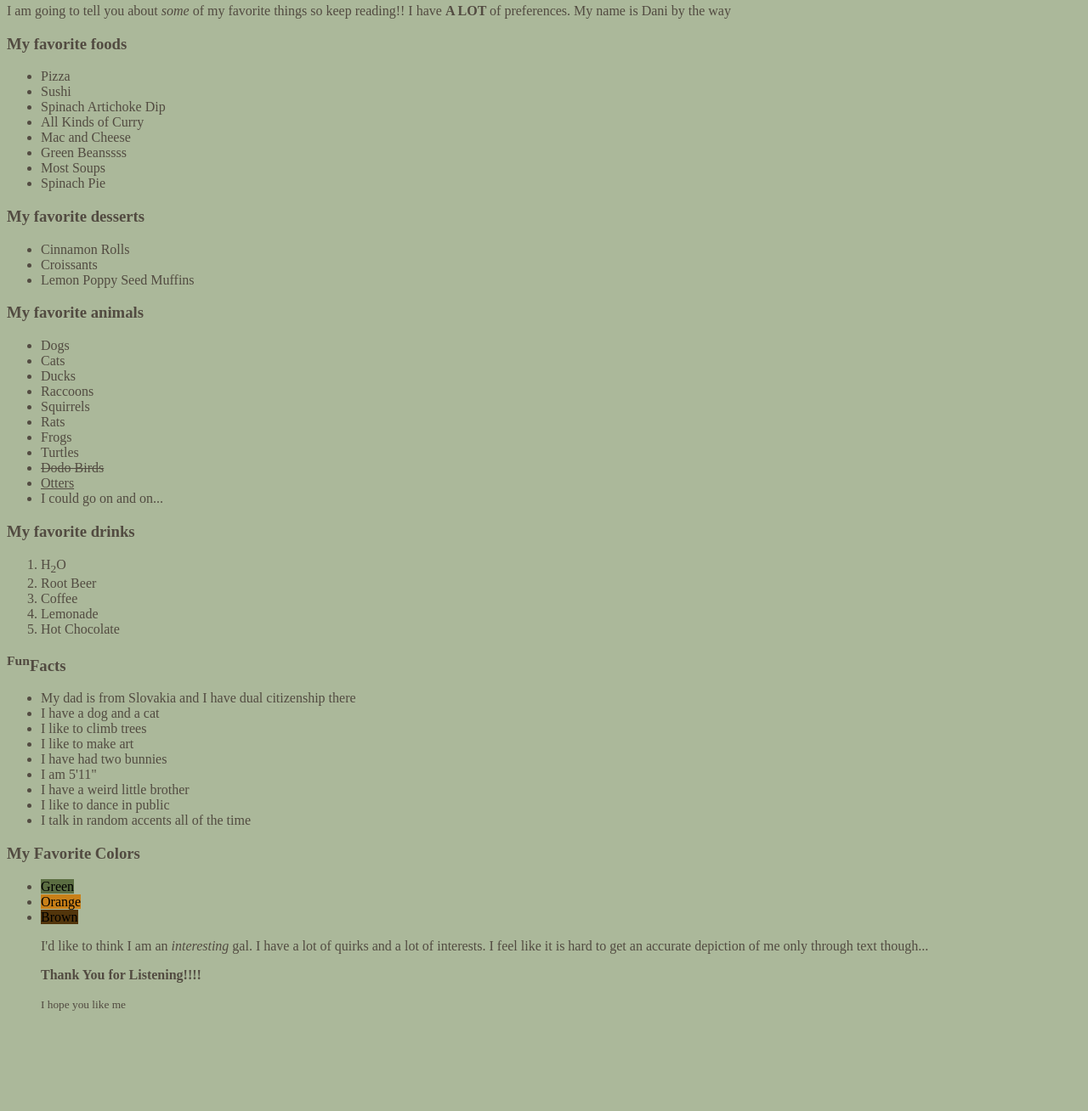
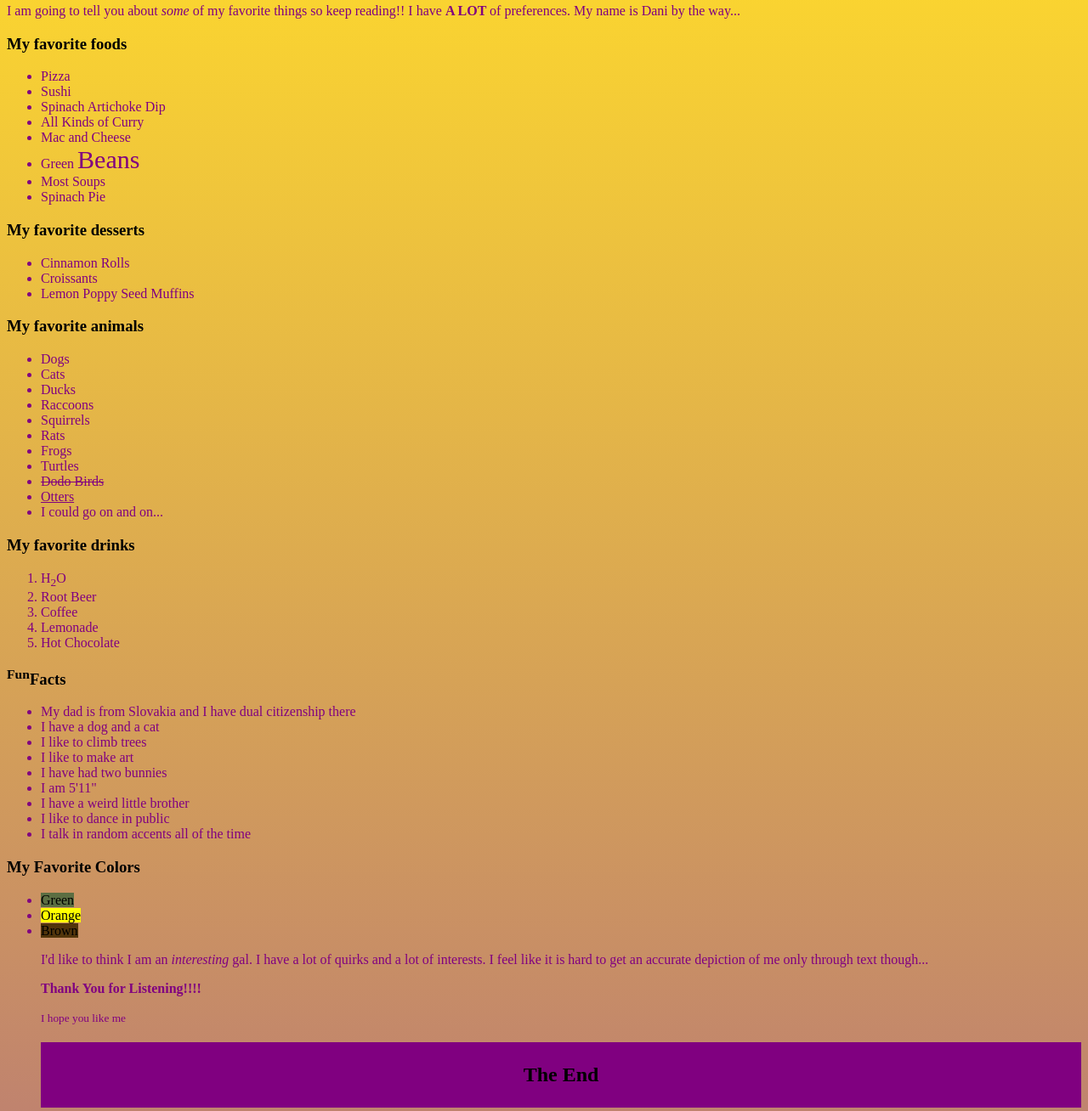
Before and after one commit to danikasperrr/digital-media, a plain HTML site: page text.html in a window 1280 px wide. Shown: the part 76-1384 px from the top of the page at 85% size. Before the commit the page ends 1283 px from the top, so only its background shows below. Drawn offline with Linux system fonts and the light colour scheme.

Commit message:
2022.05.02

```diff
--- a/text.html
+++ b/text.html
@@ -6,39 +6,60 @@
 <title>my index page</title>
 <style media=screen>
   body {
-    background: #abb89a;
-    color: #524b41;
+    background: rgb(191,130,111);
+background: linear-gradient(0deg, rgba(191,130,111,1) 0%, rgba(253,216,45,1) 100%);
+    color: black;
+  }
+  h1 {
+
+    color: black;
+    text-shadow: 2px 2px 5px grey;
+  }
   }
   .orange {background: #c98018;}
   .green {background: #5b6e42;}
   .brown {background: #52350b;}
+#bob{
+  color: black;
+}
+.baby {
+  color:purple;
+}
+.barbie {
+  font-size: 30px;
+}
+#myHeader {
+  background-color:purple;
+  color: black;
+  padding: 25px;
+  text-align: center;
 
-
+}
 </style>
 </head>
 <!-- I feel like this is the most boring website ever LOL-->
 <body>
 <h1>Extra! Extra! Read All About Me!</h1>
-<p>I am going to tell you about <em>some</em> of my favorite things so keep reading!! I have <strong> A LOT </strong> of preferences. My name is Dani by the way</p>
-<h3>My favorite foods</h3>
-<ul>
+<p class="baby">I am going to tell you about <em>some</em> of my favorite things so keep reading!! I have <strong> A LOT </strong> of preferences. My name is Dani by the way...</p>
+<h3 id="bob">My favorite foods</h3>
+<ul class="baby">
   <li>Pizza</li>
   <li>Sushi</li>
   <li>Spinach Artichoke Dip</li>
   <li>All Kinds of Curry</li>
   <li>Mac and Cheese</li>
-  <li>Green Beanssss</li>
+  <li>Green <span class="barbie">Beans</span></li>
   <li>Most Soups</li>
   <li>Spinach Pie</li>
   </ul>
 <h3>My favorite desserts</h3>
-<ul>
+<ul class="baby">
   <li>Cinnamon Rolls</li>
 <li>Croissants</li>
 <li>Lemon Poppy Seed Muffins</li>
 </ul>
 <h3>My favorite animals </h3>
-<ul>
+<ul class="baby">
   <li>Dogs</li>
 <li>Cats</li>
 <li>Ducks</li>
@@ -49,10 +70,10 @@
 <li>Turtles</li>
 <li><del>Dodo Birds</del></li>
 <li> <ins>Otters</ins> </li>
-<li>I could go on and on... </li>
+<li>I could go on and on...</li>
 </ul>
 <h3>My favorite drinks</h3>
-<ol>
+<ol class="baby">
   <li>H<sub>2</sub>O</li>
   <li>Root Beer</li>
   <li>Coffee</li>
@@ -60,7 +81,7 @@
   <li>Hot Chocolate</li>
 </ol>
 <h3><sup>Fun</sup>Facts</h3>
-<ul>
+<ul class="baby">
   <li>My dad is from Slovakia and I have dual citizenship there</li>
   <li>I have a dog and a cat</li>
   <li>I like to climb trees</li>
@@ -72,7 +93,7 @@
   <li>I talk in random accents all of the time</li>
 </ul>
 <h3>My Favorite Colors</h3>
-<ul>
+<ul class="baby">
   <li><mark class="green">Green</mark></li>
     <li><mark class="orange">Orange</mark></li>
     <li><mark class="brown">Brown</mark></li>
@@ -81,5 +102,7 @@
  </p>
 <p><b>Thank You for Listening!!!!</b> </p>
 <p> <small> I hope you like me</small></p>
+<h2 id="myHeader">The End</h2>
 </body>
 </html>
+<!-- https://lcc-adm.github.io/digital-media/text.html -->
```
Also changed, not shown: dummy.html (added, +12 -0 lines), index.html (+33 -2 lines), my-image.jpg (added), 1 other file.
